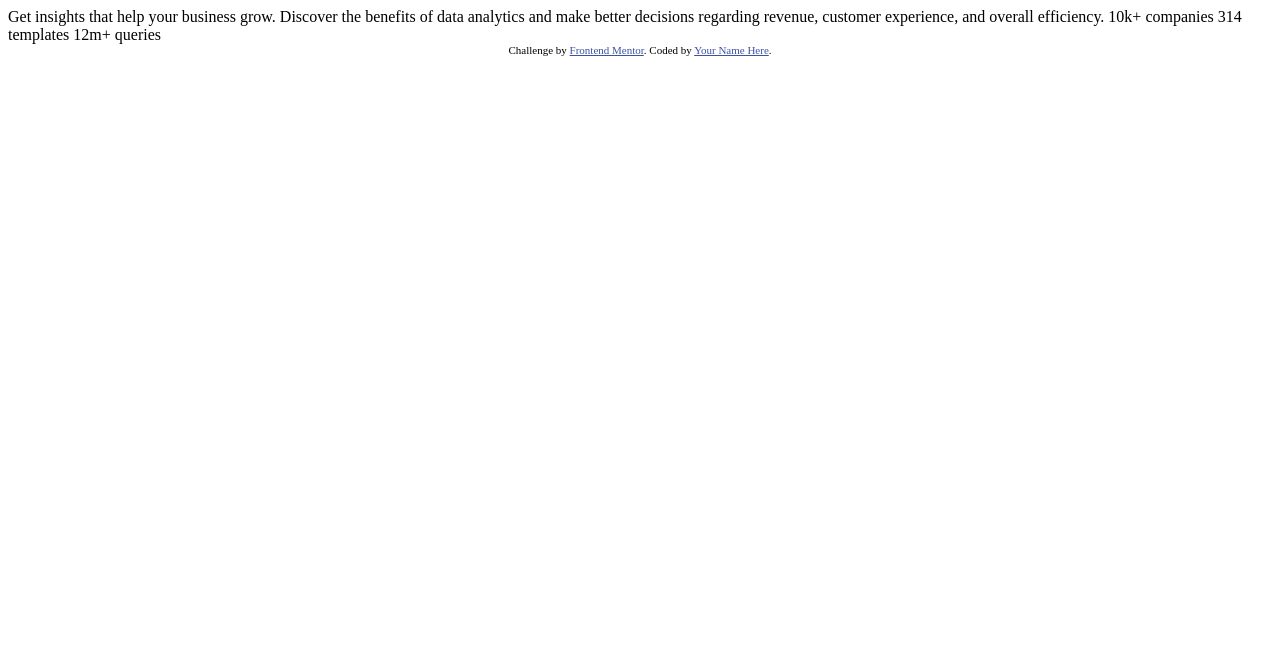
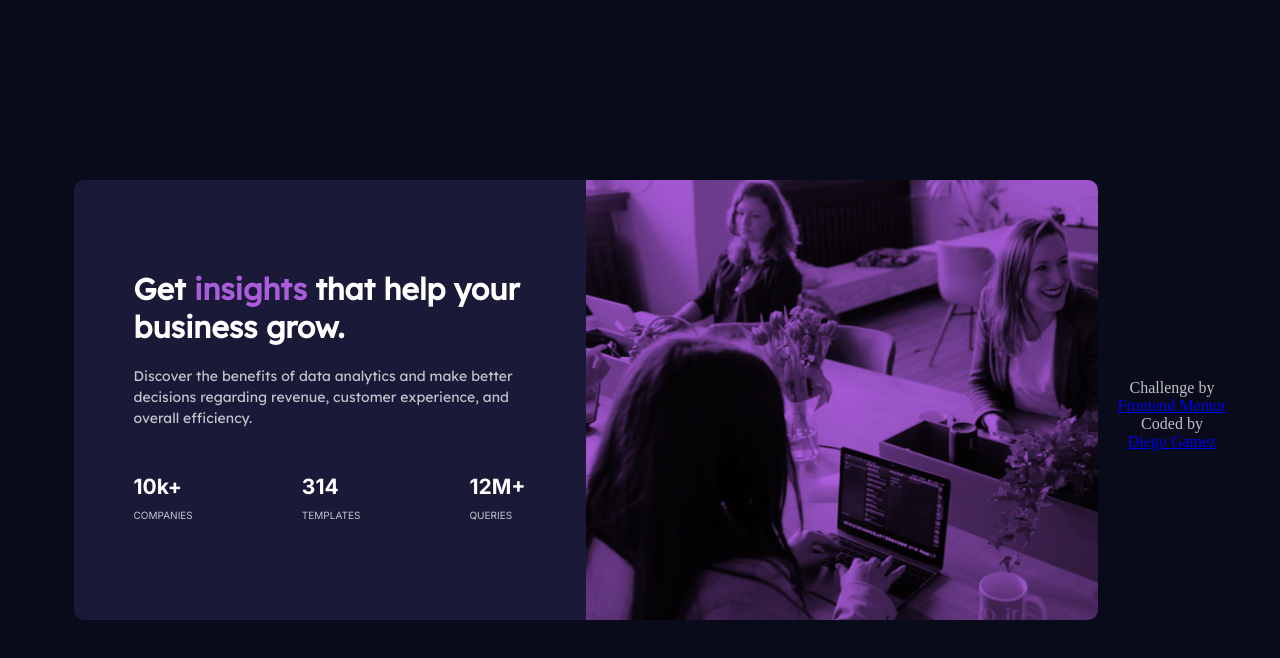
Before and after one commit to diego-gamez/my-preview-card, a plain HTML site: page index.html in a window 1280 px wide. Drawn offline with Linux system fonts and the light colour scheme.

Commit message:
Update Readme

```diff
--- a/index.html
+++ b/index.html
@@ -1,33 +1,196 @@
 <!DOCTYPE html>
 <html lang="en">
+
 <head>
   <meta charset="UTF-8">
-  <meta name="viewport" content="width=device-width, initial-scale=1.0"> <!-- displays site properly based on user's device -->
+  <meta name="viewport" content="width=device-width, initial-scale=1.0">
+  <!-- displays site properly based on user's device -->
 
   <link rel="icon" type="image/png" sizes="32x32" href="./images/favicon-32x32.png">
 
   <title>Frontend Mentor | Stats preview card component</title>
+  <link rel="preconnect" href="https://fonts.googleapis.com">
+  <link rel="preconnect" href="https://fonts.gstatic.com" crossorigin>
+  <link href="https://fonts.googleapis.com/css2?family=Inter:wght@400;700&display=swap" rel="stylesheet">
+  <link rel="preconnect" href="https://fonts.googleapis.com">
+  <link rel="preconnect" href="https://fonts.gstatic.com" crossorigin>
+  <link href="https://fonts.googleapis.com/css2?family=Lexend+Deca&display=swap" rel="stylesheet">
+  <link rel="stylesheet" href="index.css">
+</head>
 
-  <!-- Feel free to remove these styles or customise in your own stylesheet 👍 -->
-  <style>
-    .attribution { font-size: 11px; text-align: center; }
-    .attribution a { color: hsl(228, 45%, 44%); }
-  </style>
-</head>
+<!-- Feel free to remove these styles or customise in your own stylesheet 👍 -->
+<style>
+  * {
+    margin: 0;
+    padding: 0;
+    box-sizing: border-box;
+  }
+
+  .bg-img {
+    background-image: url("images/image-header-mobile.jpg");
+    background-size: cover;
+    height: 300px;
+    background-color: hsl(277, 64%, 61%);
+    background-blend-mode: multiply;
+  }
+
+  .container {
+    display: flex;
+    justify-content: center;
+    background-color: hsl(233, 47%, 7%);
+  }
+
+  .main {
+    width: 80%;
+    display: flex;
+    flex-direction: column;
+    min-width: 320px;
+    margin: 20px;
+    border-radius: 10px;
+    overflow: hidden;
+  }
+
+  .text-container {
+    background-color: hsl(244, 38%, 16%);
+    text-align: center;
+    display: flex;
+    flex-direction: column;
+    justify-content: center;
+    padding: 20px;
+
+  }
+
+  .heading {
+    font-size: 23px;
+    color: hsl(0, 0%, 100%);
+    font-family: 'Lexend Deca', sans-serif;
+  }
+
+  .highlight {
+    color: hsl(277, 64%, 61%);
+  }
+
+  .description {
+    font-size: 14px;
+    color: hsla(0, 0%, 100%, 0.75);
+    font-family: 'Lexend Deca', sans-serif;
+    font-weight: 400;
+    margin-top: 20px;
+    line-height: 1.5em;
+  }
+
+  .text-card {
+    display: flex;
+    flex-direction: column;
+  }
+
+  .stats-card {
+    margin-top: 10px;
+    margin-bottom: 10px;
+  }
+
+  .stats-heading {
+    color: hsl(0, 0%, 100%);
+    font-size: 21px;
+    font-weight: 700;
+    font-family: 'Inter', sans-serif;
+  }
+
+  .stats-text {
+    color: hsla(0, 0%, 100%, 0.75);
+    font-size: 10px;
+    font-weight: 400;
+    font-family: 'Inter', sans-serif;
+    margin-top: 10px;
+  }
+
+
+  @media screen and (min-width:768px) {
+    .container {
+      height: 100vh;
+      align-items: center;
+    }
+
+    .main {
+      flex-direction: row;
+      height: 55%;
+    }
+
+    .bg-img {
+      width: 50%;
+      order: 1;
+      height: 100%;
+    }
+
+    .text-container {
+      width: 50%;
+      padding: 60px;
+      text-align: left;
+    }
+
+    .text-card {
+      flex-direction: row;
+      justify-content: space-between;
+      margin-top: 35px;
+
+    }
+
+    .heading {
+      font-size: 30px;
+    }
+
+    .stats-card {
+      text-align: left;
+
+    }
+
+    .attribution {
+      display: flex;
+      justify-content: center;
+      flex-direction: column;
+      text-align: center;
+      color: hsla(0, 0%, 100%, 0.75);
+      margin-top: 10px;
+      padding-top: 20px;
+    }
+  }
+</style>
+
 <body>
+  <main class="container">
+    <section class="main">
+      <header class="bg-img">
+      </header>
+      <section class="text-container">
+        <h1 class="heading">Get <span class="highlight">insights</span> that help your business grow.</h1>
+        <p class="description"> Discover the benefits of data analytics and make better
+          decisions regarding revenue, customer experience, and overall
+          efficiency.</p>
+        <footer class="text-card">
+          <div class="stats-card">
+            <p class="stats-heading">10k+</p>
+            <p class="stats-text">COMPANIES</p>
+          </div>
+          <div class="stats-card">
+            <p class="stats-heading">314</p>
+            <p class="stats-text">TEMPLATES</p>
+          </div>
+          <div class="stats-card">
+            <p class="stats-heading">12M+</p>
+            <p class="stats-text">QUERIES</p>
+          </div>
 
-  Get insights that help your business grow.
+        </footer>
 
-  Discover the benefits of data analytics and make better decisions regarding revenue, customer
-  experience, and overall efficiency.
+      </section>
+    </section>
+    <div class="attribution">
+      Challenge by <a href="https://www.frontendmentor.io?ref=challenge" target="_blank">Frontend Mentor</a>
+      Coded by <a href="#">Diego Gamez</a>
+    </div>
+  </main>
 
-  10k+ companies
-  314 templates
-  12m+ queries
 
-  <div class="attribution">
-    Challenge by <a href="https://www.frontendmentor.io?ref=challenge" target="_blank">Frontend Mentor</a>.
-    Coded by <a href="#">Your Name Here</a>.
-  </div>
 </body>
+
 </html>
```
